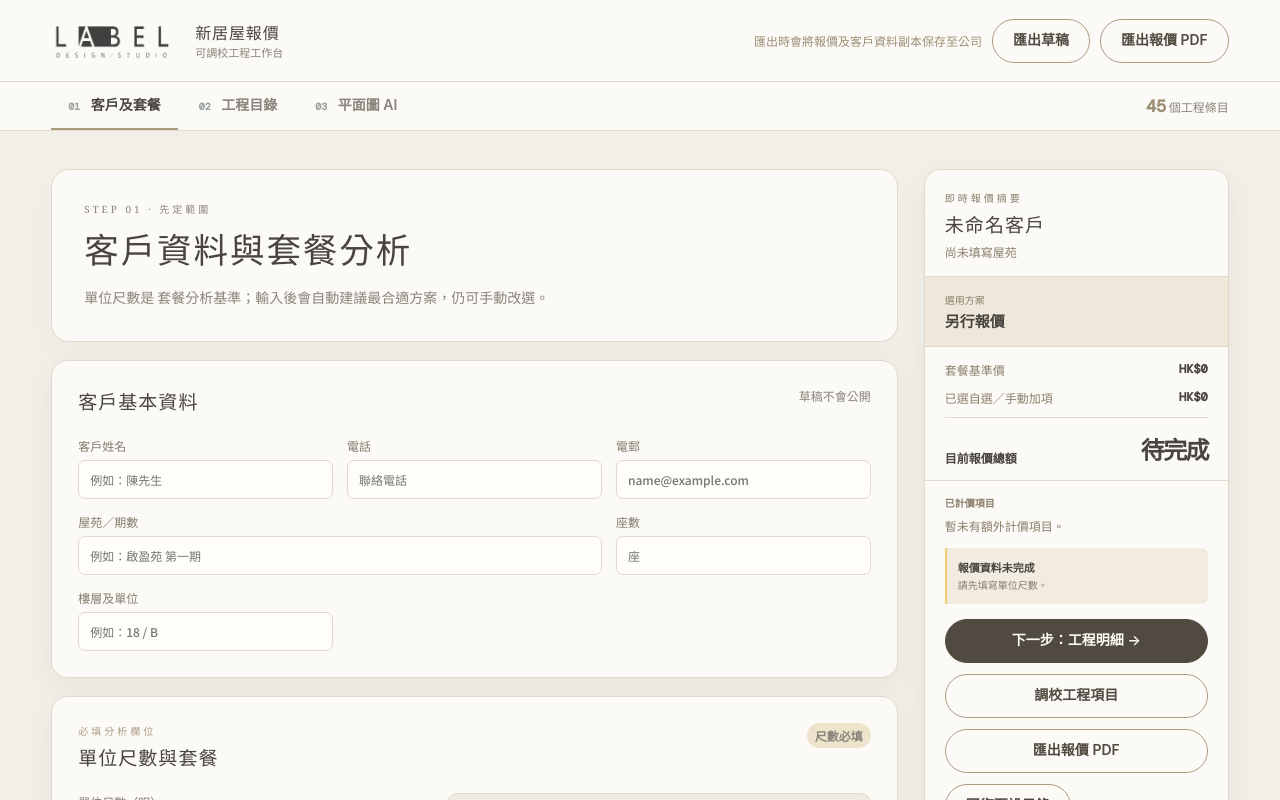
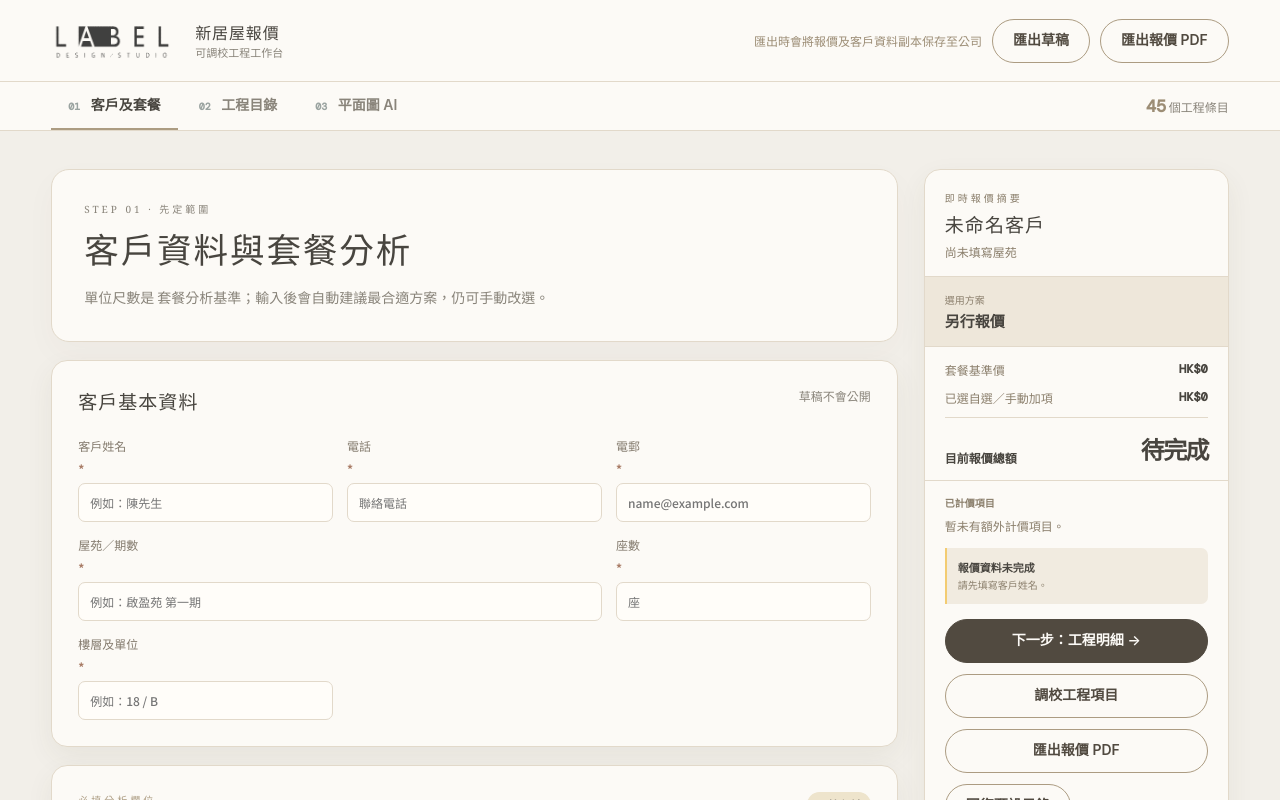
Before and after one commit to labelstudiohk/hosquote, a React (Vite) app: page / in a window 1280 px wide. Shown: the top 800 px of the page. Built offline with nearby package versions, Linux system fonts and the light colour scheme.

Commit message:
Require customer details before quote export

```diff
--- a/src/App.tsx
+++ b/src/App.tsx
@@ -111,17 +111,39 @@ export default function App() {
       : neitherDemolition
         ? { type: "separate", title: "廚房及廁所不拆卸｜另行報價", note: "不計入 package 或目前報價總額。" }
         : { type: "manual", title: "只拆其中一個位置｜待手動定價", note: "已加入 HK$26,000 水喉工程；單獨拆卸泥水費用須由公司另行報價。" };
-  const quoteReady = area > 0 && Boolean(selectedPackage) && Boolean(customer.kitchenDemolition) && Boolean(customer.bathroomDemolition);
-  const completionMessage = !area
-    ? "請先填寫單位尺數。"
-    : !selectedPackage
-      ? "請選擇適用套餐 或完成另行報價。"
-      : !customer.kitchenDemolition || !customer.bathroomDemolition
-        ? "請確認廚房及廁所拆卸安排。"
-        : "報價分析資料已完成。";
+  function getQuoteValidationMessage() {
+    const requiredFields: Array<[string, string]> = [
+      ["客戶姓名", customer.name],
+      ["電話", customer.phone],
+      ["電郵", customer.email],
+      ["屋苑／期數", customer.estate],
+      ["座數", customer.block],
+      ["樓層及單位", customer.floor && customer.unit ? "已填寫" : ""],
+    ];
+    const missingField = requiredFields.find(([, value]) => !value.trim());
+    if (missingField) return `請先填寫${missingField[0]}。`;
+    if (!/^[^\s@]+@[^\s@]+\.[^\s@]+$/.test(customer.email.trim())) return "請填寫有效電郵地址。";
+    if (!area) return "請先填寫單位尺數。";
+    if (!selectedPackage) return "請選擇適用套餐。";
+    if (!customer.kitchenDemolition || !customer.bathroomDemolition) return "請確認廚房及廁所拆卸安排。";
+    return "";
+  }
+
+  const completionMessage = getQuoteValidationMessage() || "報價分析資料已完成。";
+  const quoteReady = !getQuoteValidationMessage();
 
   function updateCustomer<K extends keyof CustomerInfo>(key: K, value: CustomerInfo[K]) {
     setCustomer((current) => ({ ...current, [key]: value }));
+  }
+
+  function goToCatalog() {
+    const validationMessage = getQuoteValidationMessage();
+    if (validationMessage) {
+      window.alert(`未能進入工程明細：${validationMessage}`);
+      setActiveView("details");
+      return;
+    }
+    setActiveView("catalog");
   }
 
   function updateItem(itemId: string, patch: Partial<CatalogItem>) {
@@ -281,12 +303,12 @@ export default function App() {
               <section className="paper-card customer-card">
                 <div className="card-title"><h2>客戶基本資料</h2><span>草稿不會公開</span></div>
                 <div className="form-grid">
-                  <label>客戶姓名<input value={customer.name} onChange={(event) => updateCustomer("name", event.target.value)} placeholder="例如：陳先生" /></label>
-                  <label>電話<input value={customer.phone} onChange={(event) => updateCustomer("phone", event.target.value)} placeholder="聯絡電話" inputMode="tel" /></label>
-                  <label>電郵<input value={customer.email} onChange={(event) => updateCustomer("email", event.target.value)} placeholder="name@example.com" type="email" /></label>
-                  <label>屋苑／期數<input value={customer.estate} onChange={(event) => updateCustomer("estate", event.target.value)} placeholder="例如：啟盈苑 第一期" /></label>
-                  <label>座數<input value={customer.block} onChange={(event) => updateCustomer("block", event.target.value)} placeholder="座" /></label>
-                  <label>樓層及單位<input value={`${customer.floor}${customer.floor && customer.unit ? " / " : ""}${customer.unit}`} onChange={(event) => {
+                  <label>客戶姓名 <span className="required-mark">*</span><input required aria-required="true" value={customer.name} onChange={(event) => updateCustomer("name", event.target.value)} placeholder="例如：陳先生" /></label>
+                  <label>電話 <span className="required-mark">*</span><input required aria-required="true" value={customer.phone} onChange={(event) => updateCustomer("phone", event.target.value)} placeholder="聯絡電話" inputMode="tel" /></label>
+                  <label>電郵 <span className="required-mark">*</span><input required aria-required="true" value={customer.email} onChange={(event) => updateCustomer("email", event.target.value)} placeholder="name@example.com" type="email" /></label>
+                  <label>屋苑／期數 <span className="required-mark">*</span><input required aria-required="true" value={customer.estate} onChange={(event) => updateCustomer("estate", event.target.value)} placeholder="例如：啟盈苑 第一期" /></label>
+                  <label>座數 <span className="required-mark">*</span><input required aria-required="true" value={customer.block} onChange={(event) => updateCustomer("block", event.target.value)} placeholder="座" /></label>
+                  <label>樓層及單位 <span className="required-mark">*</span><input required aria-required="true" value={`${customer.floor}${customer.floor && customer.unit ? " / " : ""}${customer.unit}`} onChange={(event) => {
                     const [floor = "", unit = ""] = event.target.value.split("/").map((text) => text.trim());
                     setCustomer((current) => ({ ...current, floor, unit }));
                   }} placeholder="例如：18 / B" /></label>
@@ -296,7 +318,7 @@ export default function App() {
               <section className="paper-card package-card">
                 <div className="card-title"><div><p className="eyebrow">必填分析欄位</p><h2>單位尺數與套餐</h2></div><span className="required-chip">尺數必填</span></div>
                 <div className="package-layout">
-                  <label className="area-input">單位尺數（呎）<input type="number" min="1" value={customer.area} onChange={(event) => updateCustomer("area", event.target.value)} placeholder="輸入例如 438" /><small>以客戶提供的單位面積作初步套餐分析。</small></label>
+                  <label className="area-input">單位尺數（呎） <span className="required-mark">*</span><input required aria-required="true" type="number" min="1" value={customer.area} onChange={(event) => updateCustomer("area", event.target.value)} placeholder="輸入例如 438" /><small>以客戶提供的單位面積作初步套餐分析。</small></label>
                   <div className="recommendation">
                     <span>系統建議</span>
                     <strong>{suggestedPackage ? suggestedPackage.label : area > 600 ? "超出標準套餐 範圍" : "請先輸入尺數"}</strong>
@@ -335,7 +357,7 @@ export default function App() {
                 <div><span>目前 套餐包括項目</span><strong>{selectedPackage ? `${selectedPackage.includedFurnitureFeet} 直尺訂做傢俬額度` : "請先選擇套餐"}</strong></div>
                 <div><span>天花／衣櫃</span><strong>廚廁天花已包括・額外傢俬可選購</strong></div>
                 <div><span>電力及弱電</span><strong>只列參考價・不計總額</strong></div>
-                <button className="text-button" onClick={() => setActiveView("catalog")}>前往調校工程項目 →</button>
+                <button className="text-button" onClick={goToCatalog}>前往調校工程項目 →</button>
               </section>
             </div>
           )}
@@ -394,8 +416,8 @@ export default function App() {
           <div className="summary-selected"><span>已計價項目</span>{chargeableLines.length ? chargeableLines.map((line) => <div key={line.item.id}><small>{line.item.name}</small><strong>{formatCurrency(line.amount)}</strong></div>) : <p>暫未有額外計價項目。</p>}</div>
           <div className={`summary-status ${quoteReady ? demolitionStatus.type : "waiting"}`}><strong>{quoteReady ? demolitionStatus.title : "報價資料未完成"}</strong><span>{quoteReady ? demolitionStatus.note : completionMessage}</span></div>
           <div className="summary-footer">
-              <button className="button primary full" onClick={() => setActiveView("catalog")}>下一步：工程明細 →</button>
-            <button className="button ghost full" onClick={() => setActiveView("catalog")}>調校工程項目</button>
+              <button className="button primary full" onClick={goToCatalog}>下一步：工程明細 →</button>
+            <button className="button ghost full" onClick={goToCatalog}>調校工程項目</button>
             <button className="button ghost full" onClick={printQuote} disabled={isExporting}>{isExporting ? "正在製作及保存 PDF…" : "匯出報價 PDF"}</button>
             <button className="text-button danger" onClick={resetDraft}>回復預設目錄</button>
           </div>
--- a/src/styles.css
+++ b/src/styles.css
@@ -27,6 +27,7 @@ button { cursor:pointer; }
 @media print { .topbar-actions,.workspace-nav,.summary-footer,.remove-button,.switch,.text-button,.button,.file-picker { display:none !important; }.workspace { display:block; padding:0; }.summary-panel { position:static; margin:16px 0; background:#fff; color:#000; border:1px solid #000; }.summary-top,.summary-package,.summary-selected,.summary-status { display:block; color:#000; border-color:#000; }.summary-lines span,.summary-lines strong,.summary-selected small,.summary-selected strong,.summary-top>span { color:#000; }.main-panel { width:100%; }.paper-card,.catalog-section { box-shadow:none; break-inside:avoid; } }
 
 .required-warning { margin:14px 0 0; padding:10px 12px; border-left:3px solid var(--gold); background:#fff8e9; color:#79530e; font-size:12px; font-weight:700; }
+.required-mark { color: var(--clay, #a87b65); font-weight:700; }
 .category-code { flex:0 0 64px !important; min-width:0; text-align:center; border:0 !important; color:#fff !important; outline-color:#fff !important; padding:4px 6px !important; }
 .category-remove { color:var(--coral); }
 .category-select { grid-column:2; width:100%; max-width:230px; padding:4px 6px; border:1px solid var(--line); background:#fff; color:var(--muted); font-size:10px; outline-color:var(--teal); }
```
